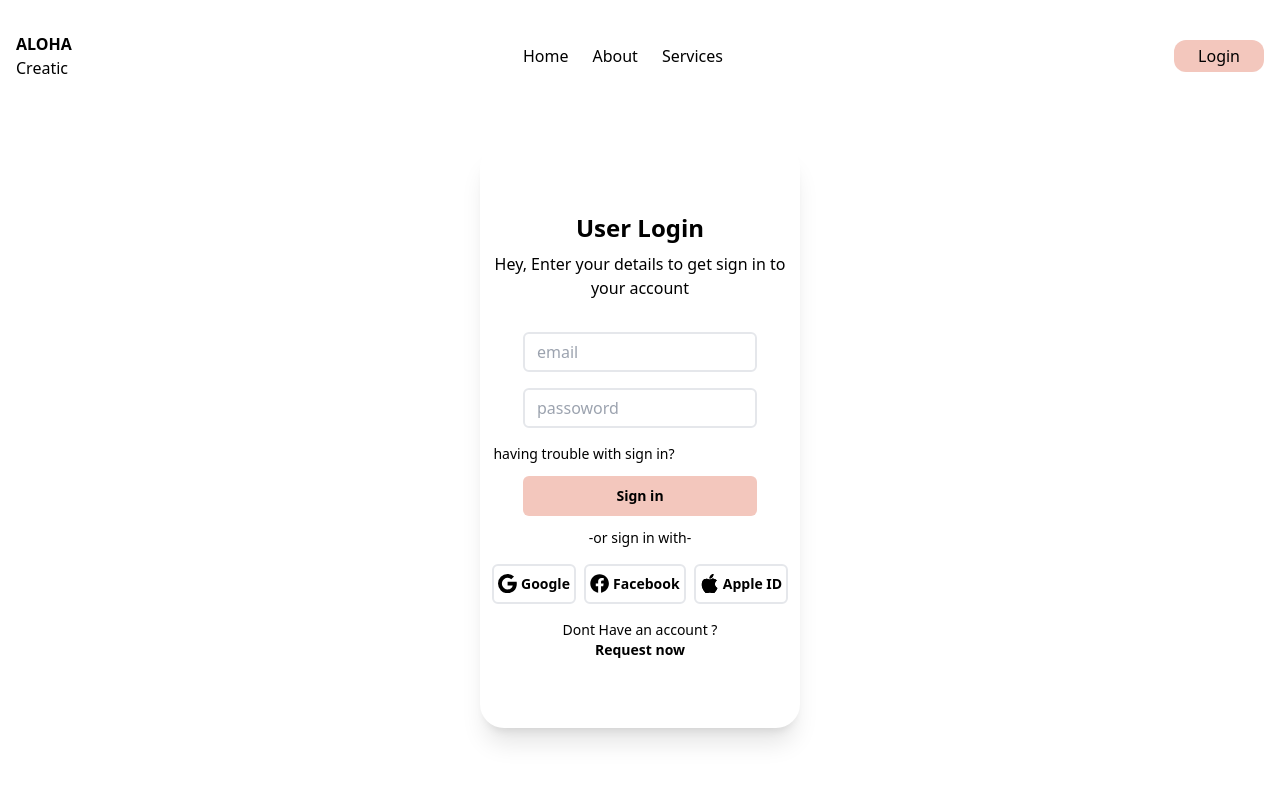
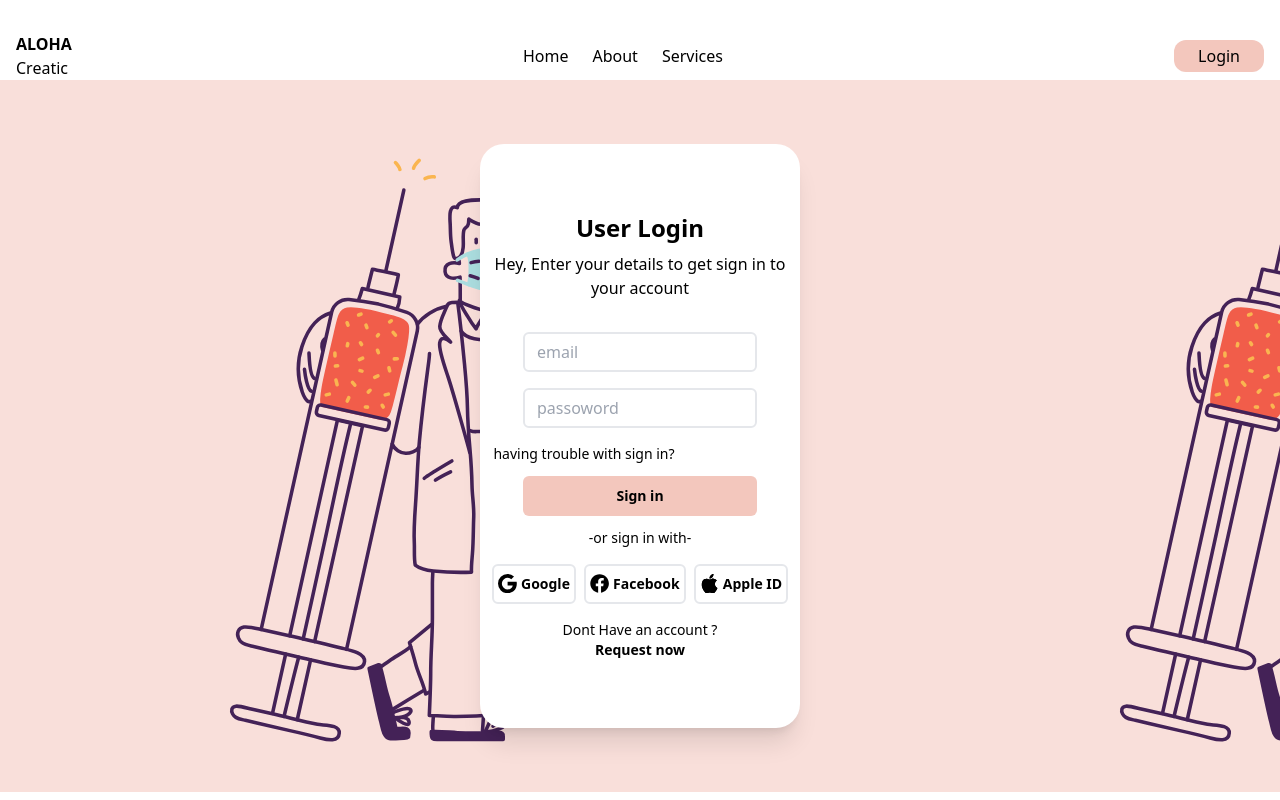
Before and after one commit to hxbc01/alohaCreatic, a Next.js app: page /loginpage in a window 1280 px wide. Built offline with nearby package versions, Linux system fonts and the light colour scheme.

Commit message:
add baground in loginpage

```diff
--- a/components/login/loginPage.tsx
+++ b/components/login/loginPage.tsx
@@ -7,8 +7,8 @@ import { BsApple } from "react-icons/bs"
 
 export default function Login() {
   return (
-    <div className='flex justify-center mt-16'>
-      <div className='w-1/4 p-1 rounded-3xl bg-white shadow-xl'>
+    <div className='flex justify-center bg-[#F9DFDA] bg-[url("/image/vaccine.svg")]'>
+      <div className='mt-16 mb-16 w-1/4 p-1 rounded-3xl bg-white shadow-xl'>
         <div className='text-center mt-16'>
           <h1 className='font-bold text-2xl mb-2'>User Login</h1>
           <p className='font-normal text-md px-2'>Hey, Enter your details to get sign in to your account</p>
@@ -35,20 +35,20 @@ export default function Login() {
           <h3 className='text-sm font-medium'>-or sign in with-</h3>
         </div>
         <div className='flex flex-row justify-center mt-4 gap-2'>
-          <div className='flex w-auto h-10 border-2 gap-1 px-1 rounded-md cursor-pointer hover:shadows-sm'>
-            <IconContext.Provider value={{ color: "black", className: "mt-2", size:'1.2rem'}}>
+          <div className='flex w-auto h-10 border-2 gap-1 px-1 rounded-md cursor-pointer hover:shadows-sm hover:shadow-md'>
+            <IconContext.Provider value={{ color: "black", className: "mt-2", size: '1.2rem' }}>
               <BsGoogle />
               <h2 className='mt-2 text-sm font-semibold'>Google</h2>
             </IconContext.Provider>
           </div>
-          <div className='flex w-auto h-10 border-2 gap-1 px-1 rounded-md cursor-pointer'>
-            <IconContext.Provider value={{ color: "black", className: 'mt-2', size:'1.2rem' }}>
+          <div className='flex w-auto h-10 border-2 gap-1 px-1 rounded-md cursor-pointer hover:shadow-md'>
+            <IconContext.Provider value={{ color: "black", className: 'mt-2', size: '1.2rem' }}>
               <FaFacebook />
               <h2 className='mt-2 text-sm font-semibold'>Facebook</h2>
             </IconContext.Provider>
           </div>
-          <div className='flex w-auto h-10 border-2 gap-1 px-1 rounded-md cursor-pointer'>
-            <IconContext.Provider value={{ color: "black", className: 'mt-2', size:'1.2rem' }}>
+          <div className='flex w-auto h-10 border-2 gap-1 px-1 rounded-md cursor-pointer hover:shadow-md'>
+            <IconContext.Provider value={{ color: "black", className: 'mt-2', size: '1.2rem' }}>
               <BsApple />
               <h2 className='mt-2 text-sm font-semibold'>Apple ID</h2>
             </IconContext.Provider>
```
Also changed, not shown: public/image/vaccine.svg (added).
